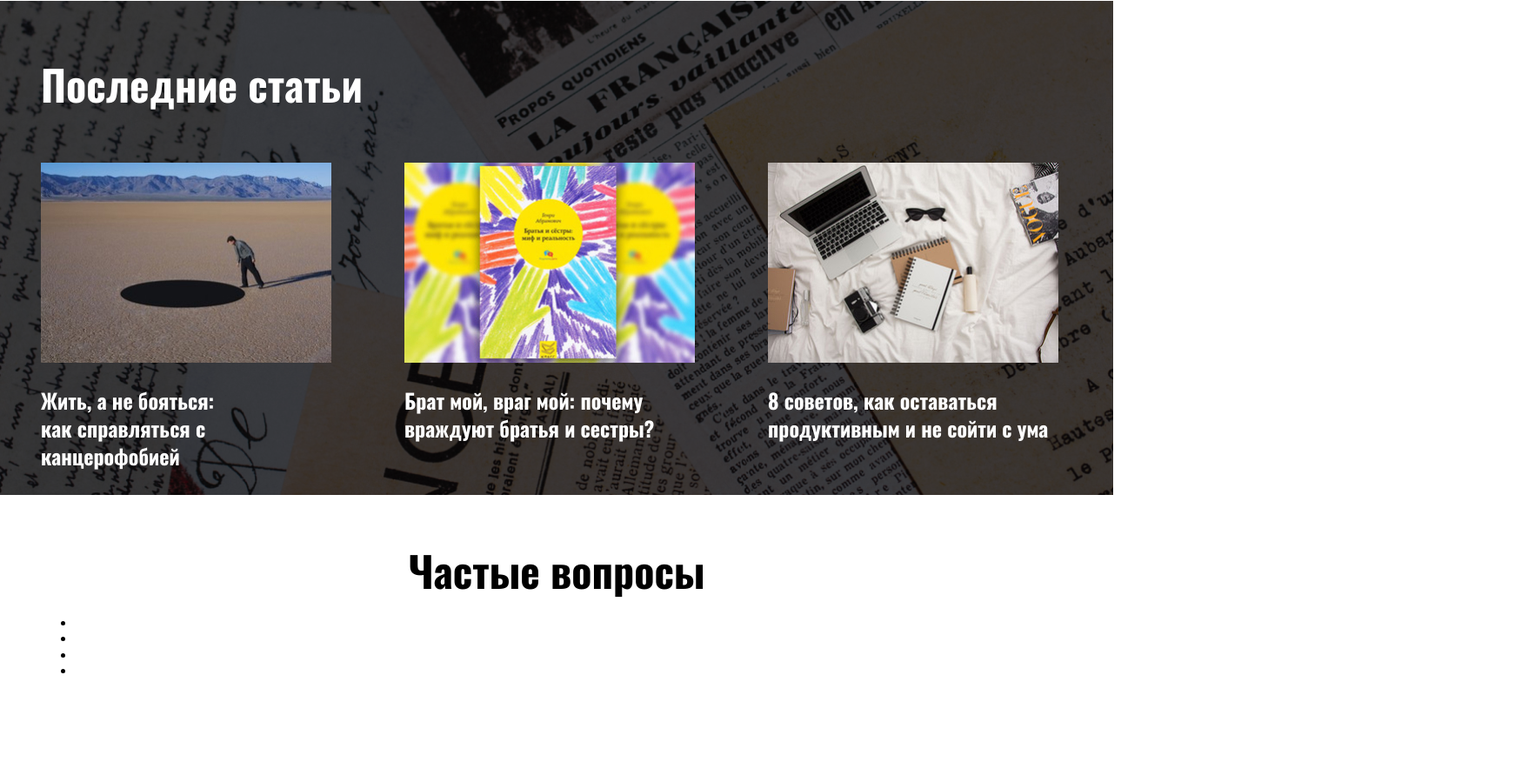
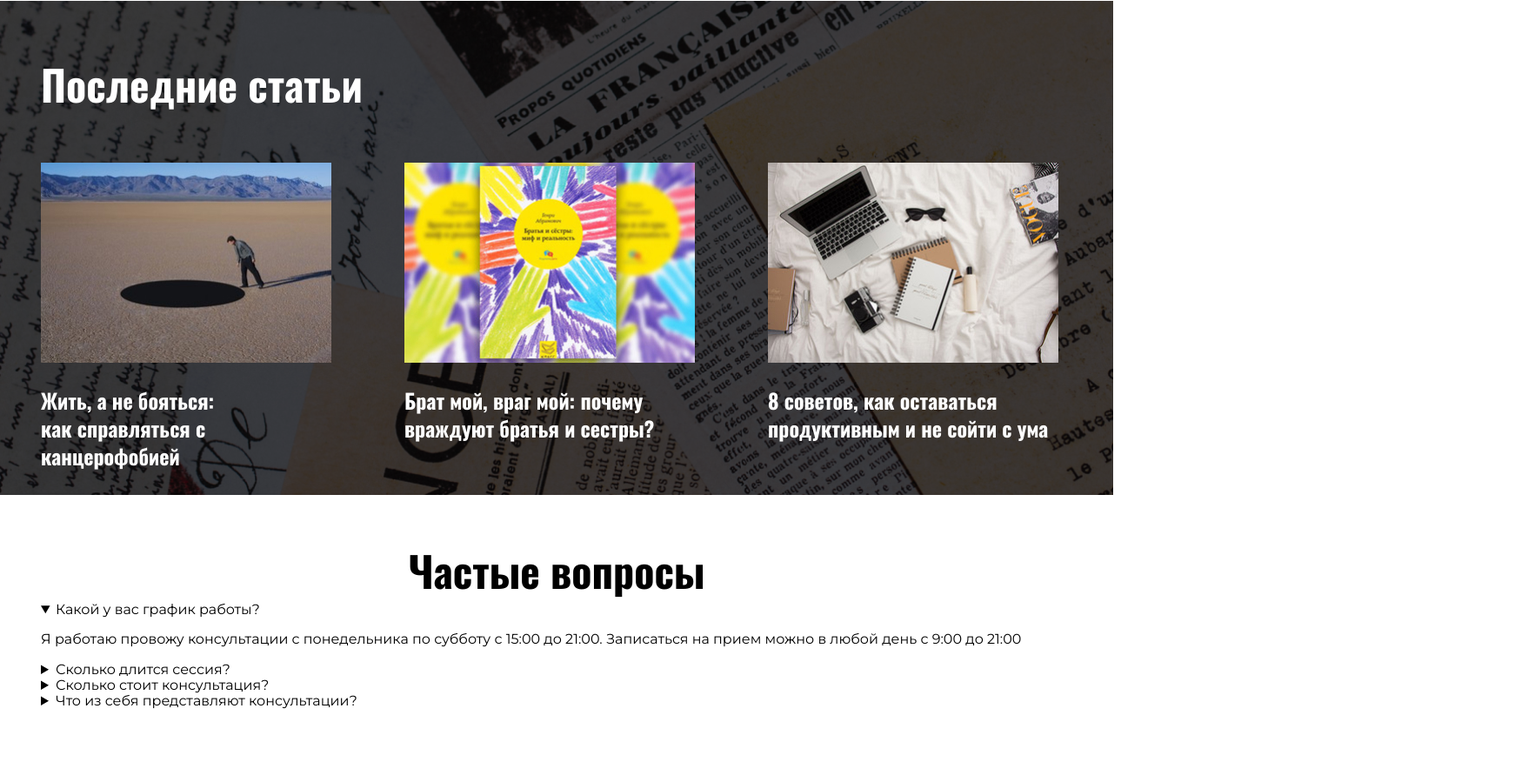
Before and after one commit to denystarasiuk/marin-site, a plain HTML site: page index.html in a window 1280 px wide. Shown: the part 2989-3865 px from the top of the page at 87% size, 1757 px wide, since content can reach past the window. Drawn offline with Linux system fonts and the light colour scheme.

Commit message:
continion question layuot and fixed form style

```diff
--- a/index.html
+++ b/index.html
@@ -90,7 +90,7 @@
                 <input type="text" placeholder="Ваше имя *" class="form__grid-name" required>
                 <input type="tel" placeholder="Ваш телефон *" class="form__grid-tel" required>
                 <label class="form__input-wrap form__input-wrap_select">
-                    <select name="select">
+                    <select name="select" class="form__select">
                         <option value="1">Тема встречи *</option>
                         <option value="1">Тема встречи *</option>
                         <option value="1">Тема встречи *</option>
@@ -197,12 +197,32 @@
             <h2 class="question__title">
                 Частые вопросы
             </h2>
-            <ul class="question__list">
-                <li class="question__item"></li>
-                <li class="question__item"></li>
-                <li class="question__item"></li>
-                <li class="question__item"></li>
-            </ul>
+            <details open class="question__faq">
+                <summary class="question__faq-toggler">
+                    <span class="question__faq-marker"></span>
+                    <span class="question__faq-title">
+                        Какой у вас график работы?
+                    </span>
+                </summary>
+                <p>
+                    Я работаю провожу консультации с понедельника по субботу с 15:00 до 21:00. Записаться на прием можно в любой день с 9:00 до 21:00
+                </p>
+            </details>
+            <details>
+                <summary>
+                    Сколько длится сессия?
+                </summary>
+            </details>
+            <details>
+                <summary>
+                    Сколько стоит консультация?
+                </summary>
+            </details>
+            <details>
+                <summary>
+                    Что из себя представляют консультации?
+                </summary>
+            </details>
         </section>
     </main>
 
--- a/sass/_form.scss
+++ b/sass/_form.scss
@@ -13,7 +13,11 @@
         margin: 0;
     }
 
-    input, select, textarea {
+    /*input, select, textarea*/
+    &__grid-name,
+    &__grid-tel,
+    &__grid-text,
+    &__select {
         border: none;
         background: none;
         padding: 8px 20px;
```
Also changed, not shown: css/style.css, 1 other file.
